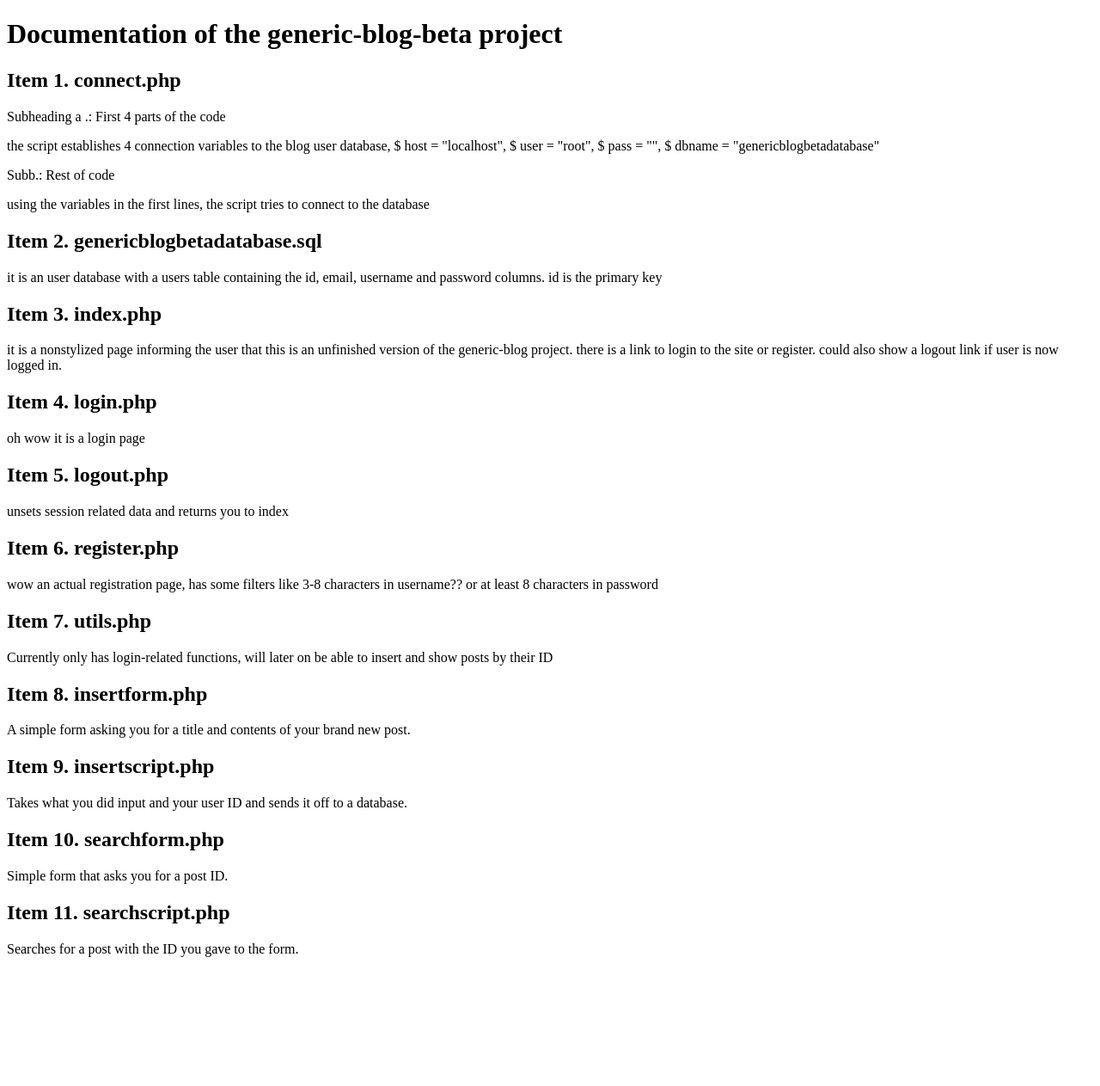
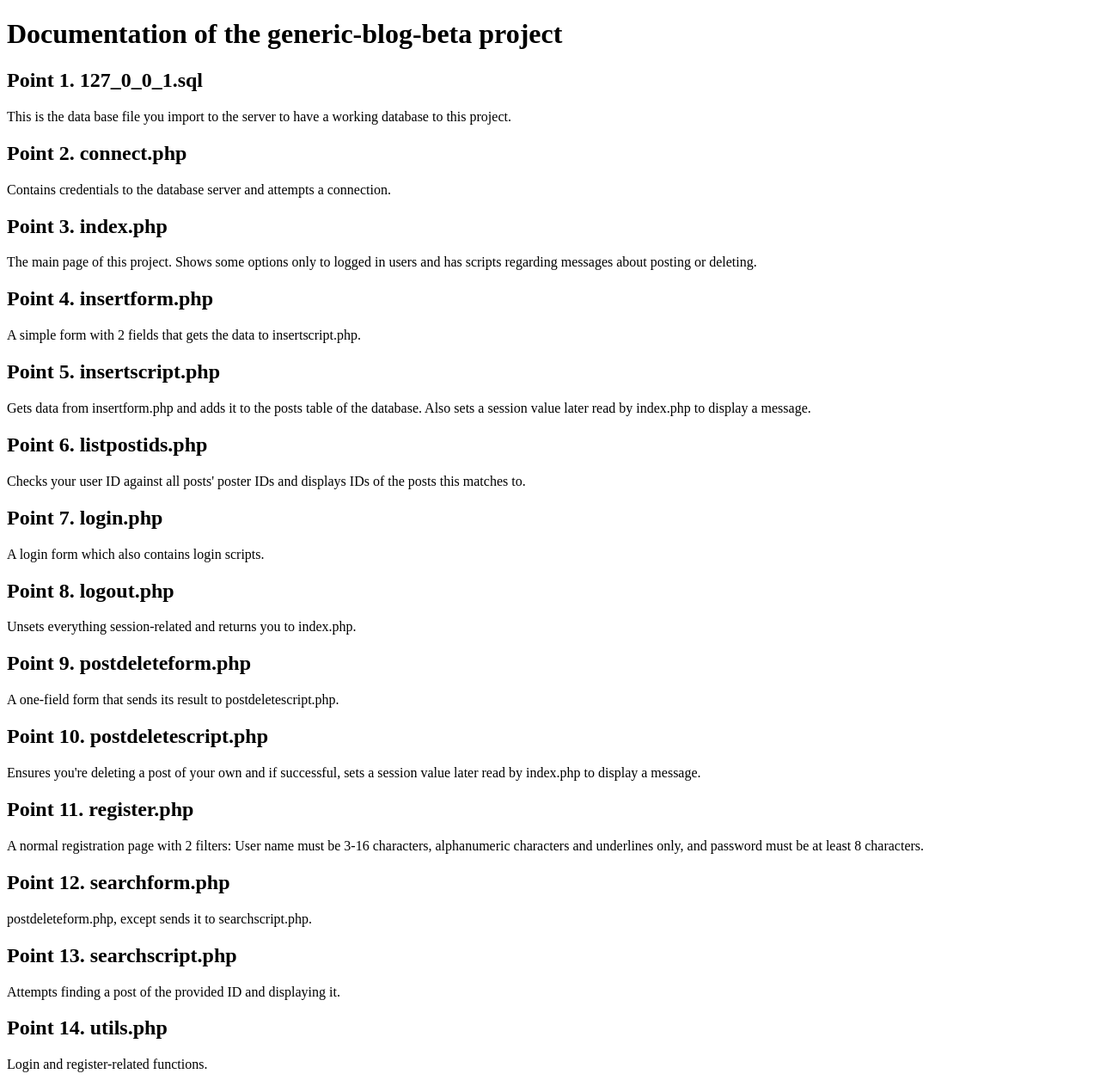
Before and after one commit to WindyCurrents/generic-blog, a PHP site: page /GenericBlogBetaDocumentationen.html in a window 1280 px wide. Shown: the whole page at 86% size. Before the commit the page ends 1113 px from the top, so only its background shows below. Run offline with PHP 8.4, Linux system fonts and the light colour scheme.

Commit message:
Huge update
Post deleting added, logged in users have the menu option to check their post IDs. Documentation updated.

```diff
--- a/GenericBlogBetaDocumentationen.html
+++ b/GenericBlogBetaDocumentationen.html
@@ -7,31 +7,34 @@
     <title>Generic Blog Beta - Documentation (English)</title>
 </head>
 <body>
-    <h1> Documentation of the generic-blog-beta project </h1>
-    <h2> Item 1. connect.php</h2>
-    <p> Subheading a .: First 4 parts of the code </p>
-    <p> the script establishes 4 connection variables to the blog user database, $ host = "localhost", $ user = "root", $ pass = "", $ dbname = "genericblogbetadatabase" </p>
-    <p> Subb.: Rest of code </p>
-    <p> using the variables in the first lines, the script tries to connect to the database </p>
-    <h2> Item 2. genericblogbetadatabase.sql </h2>
-    <p>it is an user database with a users table containing the id, email, username and password columns. id is the primary key </p>
-    <h2> Item 3. index.php </h2>
-    <p>it is a nonstylized page informing the user that this is an unfinished version of the generic-blog project. there is a link to login to the site or register. could also show a logout link if user is now logged in. </p>
-    <h2> Item 4. login.php </h2>
-    <p> oh wow it is a login page </p>
-    <h2> Item 5. logout.php </h2>
-    <p>unsets session related data and returns you to index </p>
-    <h2>Item 6. register.php</h2>
-    <p>wow an actual registration page, has some filters like 3-8 characters in username?? or at least 8 characters in password</p>
-    <h2>Item 7. utils.php</h2>
-    <p>Currently only has login-related functions, will later on be able to insert and show posts by their ID</p>
-    <h2>Item 8. insertform.php</h2>
-    <p>A simple form asking you for a title and contents of your brand new post.</p>
-    <h2>Item 9. insertscript.php</h2>
-    <p>Takes what you did input and your user ID and sends it off to a database.</p>
-    <h2>Item 10. searchform.php</h2>
-    <p>Simple form that asks you for a post ID.</p>
-    <h2>Item 11. searchscript.php</h2>
-    <p>Searches for a post with the ID you gave to the form.</p>
+    <h1>Documentation of the generic-blog-beta project </h1>
+    <h2>Point 1. 127_0_0_1.sql</h2>
+    <p>This is the data base file you import to the server to have a working database to this project.</p>
+    <h2>Point 2. connect.php</h2>
+    <p>Contains credentials to the database server and attempts a connection.</p>
+    <h2>Point 3. index.php</h2>
+    <p>The main page of this project. Shows some options only to logged in users and has scripts regarding messages about posting or deleting.</p>
+    <h2>Point 4. insertform.php</h2>
+    <p>A simple form with 2 fields that gets the data to insertscript.php.</p>
+    <h2>Point 5. insertscript.php</h2>
+    <p>Gets data from insertform.php and adds it to the posts table of the database. Also sets a session value later read by index.php to display a message.</p>
+    <h2>Point 6. listpostids.php</h2>
+    <p>Checks your user ID against all posts' poster IDs and displays IDs of the posts this matches to.</p>
+    <h2>Point 7. login.php</h2>
+    <p>A login form which also contains login scripts.</p>
+    <h2>Point 8. logout.php</h2>
+    <p>Unsets everything session-related and returns you to index.php.</p>
+    <h2>Point 9. postdeleteform.php</h2>
+    <p>A one-field form that sends its result to postdeletescript.php.</p>
+    <h2>Point 10. postdeletescript.php</h2>
+    <p>Ensures you're deleting a post of your own and if successful, sets a session value later read by index.php to display a message.</p>
+    <h2>Point 11. register.php</h2>
+    <p>A normal registration page with 2 filters: User name must be 3-16 characters, alphanumeric characters and underlines only, and password must be at least 8 characters.</p>
+    <h2>Point 12. searchform.php</h2>
+    <p>postdeleteform.php, except sends it to searchscript.php.</p>
+    <h2>Point 13. searchscript.php</h2>
+    <p>Attempts finding a post of the provided ID and displaying it.</p>
+    <h2>Point 14. utils.php</h2>
+    <p>Login and register-related functions.</p>
 </body>
 </html>
--- a/register.php
+++ b/register.php
@@ -18,7 +18,7 @@
         if(!preg_match('/[a-zA-Z0-9_]{3,16}/',$username))
         {
             $allright = false;
-            $username_msg = 'Username should have 3-8 alphanumeric characters or underlines.';
+            $username_msg = 'Username should have 3-16 alphanumeric characters or underlines.';
         }
 
         if(!preg_match('/.{8,}/',$password))
```
Also changed, not shown: GenericBlogBetaDocumentationpl.html (+29 -26 lines), index.php (+7 -1 lines), postdeleteform.php (added, +24 -0 lines), postdeletescript.php (added, +10 -0 lines), searchscript.php (+7 -5 lines), 127_0_0_1.sql (line endings or trailing spaces), README.md.
